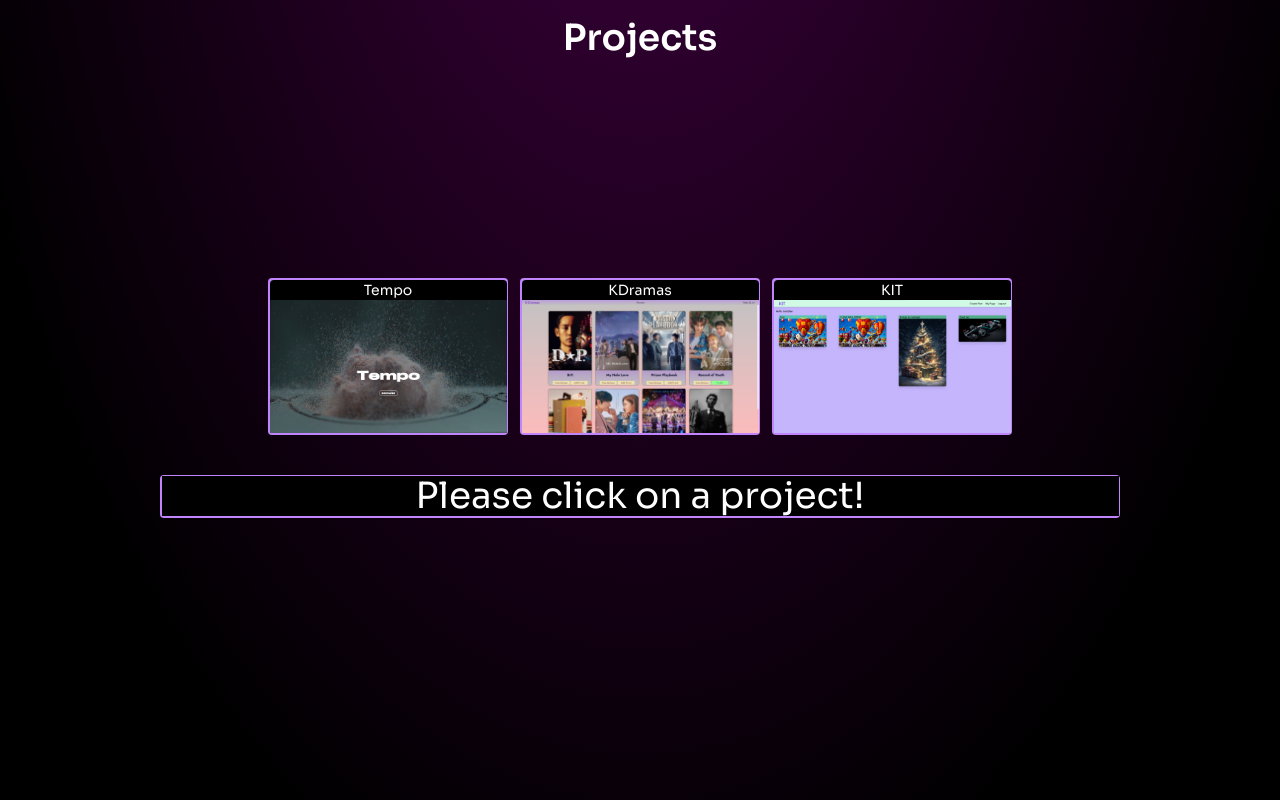
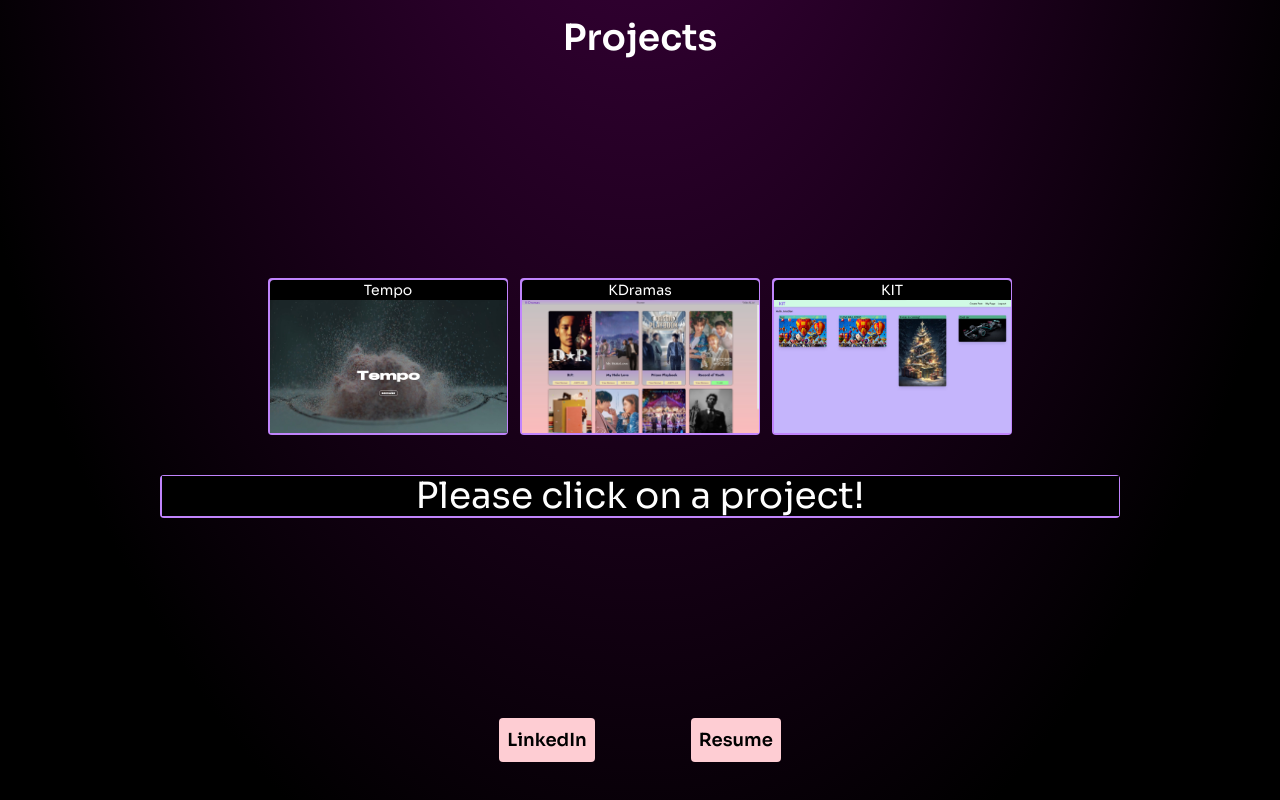
Before and after one commit to Jonnaa/Portfolio, a React (Vite) app: page / in a window 1280 px wide. Shown: the part 1622-2422 px from the top of the page. Built offline with nearby package versions, Linux system fonts and the light colour scheme.

Commit message:
Added linkedIn and resume button

```diff
--- a/src/components/Projects/index.jsx
+++ b/src/components/Projects/index.jsx
@@ -4,7 +4,6 @@ import { motion, useInView, useScroll, useTransform } from "framer-motion";
 import Project from "../Project";
 
 const Projects = () => {
-
   const h1Ref = useRef(null);
   const wholeRef = useRef(null);
   const smallProjectRef = useRef(null);
@@ -33,8 +32,8 @@ const Projects = () => {
     name: "Tempo",
     gh: "https://github.com/amerazo/spotify_clone",
     web: "https://tempoproject-1ccff4d917c0.herokuapp.com/home/",
-    desc:"Built with Python, Django, PSQL.Full-stack application that utilizes Spotify's API to display artists, top tracks, and lets users play songs.",
-    imgs : [
+    desc: "Built with Python, Django, PSQL.Full-stack application that utilizes Spotify's API to display artists, top tracks, and lets users play songs.",
+    imgs: [
       { id: 1, location: "tempoScreenshots/Home.jpg", name: "Home" },
       {
         id: 2,
@@ -47,22 +46,30 @@ const Projects = () => {
         name: "Artist Detail",
       },
       { id: 4, location: "tempoScreenshots/Player.jpg", name: "Player" },
-      { id: 5, location: "tempoScreenshots/MerchIndex.jpg", name: "Merch Index" },
+      {
+        id: 5,
+        location: "tempoScreenshots/MerchIndex.jpg",
+        name: "Merch Index",
+      },
       {
         id: 6,
         location: "tempoScreenshots/MerchDetail.jpg",
         name: "Merch Detail",
       },
-    ]
+    ],
   };
   const kdramasInfo = {
     name: "KDramas",
     gh: "https://github.com/Jonnaa/KDramaWatchList",
     web: "https://kdramas-4e345146c0e4.herokuapp.com/",
-    desc:"Built with Express.JS, MongoDB, Node.JS. Full-stack application that displays K-Dramas with reviews, and allows the user to add K-Dramas to a watchlist.",
-    imgs:[
+    desc: "Built with Express.JS, MongoDB, Node.JS. Full-stack application that displays K-Dramas with reviews, and allows the user to add K-Dramas to a watchlist.",
+    imgs: [
       { id: 1, location: "kdramasScreenshots/Home Page.jpg", name: "Home" },
-      { id: 2, location: "kdramasScreenshots/Reviews.jpg", name: "Artist Index" },
+      {
+        id: 2,
+        location: "kdramasScreenshots/Reviews.jpg",
+        name: "Artist Index",
+      },
       {
         id: 3,
         location: "kdramasScreenshots/Review Details.jpg",
@@ -78,14 +85,14 @@ const Projects = () => {
         location: "kdramasScreenshots/Watchlist Page.jpg",
         name: "Merch Index",
       },
-    ]
+    ],
   };
   const kitInfo = {
     name: "KIT",
     gh: "https://github.com/Jonnaa/KIT",
     web: "https://keepintouch-8d0a86903f9e.herokuapp.com/",
-    desc:"Built with MongoDB, Express.JS, React.JS, Node.JS. Full-stack application that allows users to sign up, upload pictures, and comment on pictures.",
-    imgs :[
+    desc: "Built with MongoDB, Express.JS, React.JS, Node.JS. Full-stack application that allows users to sign up, upload pictures, and comment on pictures.",
+    imgs: [
       {
         id: 1,
         location: "kitScreenshots/Landing Page -Logged in.jpg",
@@ -106,7 +113,7 @@ const Projects = () => {
         location: "kitScreenshots/Login.jpg",
         name: "Merch Index",
       },
-    ]
+    ],
   };
 
   function switchDisplay(val) {
@@ -171,7 +178,7 @@ const Projects = () => {
             >
               <h2>Tempo</h2>
               <div>
-                <img src={tempoInfo.imgs[0].location} alt=""/>
+                <img src={tempoInfo.imgs[0].location} alt="" />
               </div>
             </div>
           </motion.div>
@@ -186,7 +193,7 @@ const Projects = () => {
             >
               <h2>KDramas</h2>
               <div>
-                <img src={kdramasInfo.imgs[0].location} alt=""/>
+                <img src={kdramasInfo.imgs[0].location} alt="" />
               </div>
             </div>
           </div>
@@ -204,7 +211,7 @@ const Projects = () => {
             >
               <h2>KIT</h2>
               <div>
-                <img src={kitInfo.imgs[0].location} alt=""/>
+                <img src={kitInfo.imgs[0].location} alt="" />
               </div>
             </div>
           </motion.div>
@@ -214,6 +221,22 @@ const Projects = () => {
           {currentProject}
         </div>
       </motion.div>
+      <div className="flex justify-center gap-24 mt-5">
+        <a
+          href="https://www.linkedin.com/in/jonathannavarroswe/"
+          className="hover:bg-purple-400 bg-rose-200 text-black rounded p-1 sm:p-2 sm:text-lg font-bold"
+          target="_blank"
+        >
+          LinkedIn
+        </a>
+        <a
+          href="https://docs.google.com/document/d/10ivZXeMhmoGI26BLo_NN6eRzhNStdY4wbLfrHfhqQtQ/edit?usp=sharing"
+          className="hover:bg-purple-400 bg-rose-200 text-black rounded p-1 sm:p-2 sm:text-lg font-bold"
+          target="_blank"
+        >
+          Resume
+        </a>
+      </div>
     </div>
   );
 };
```
